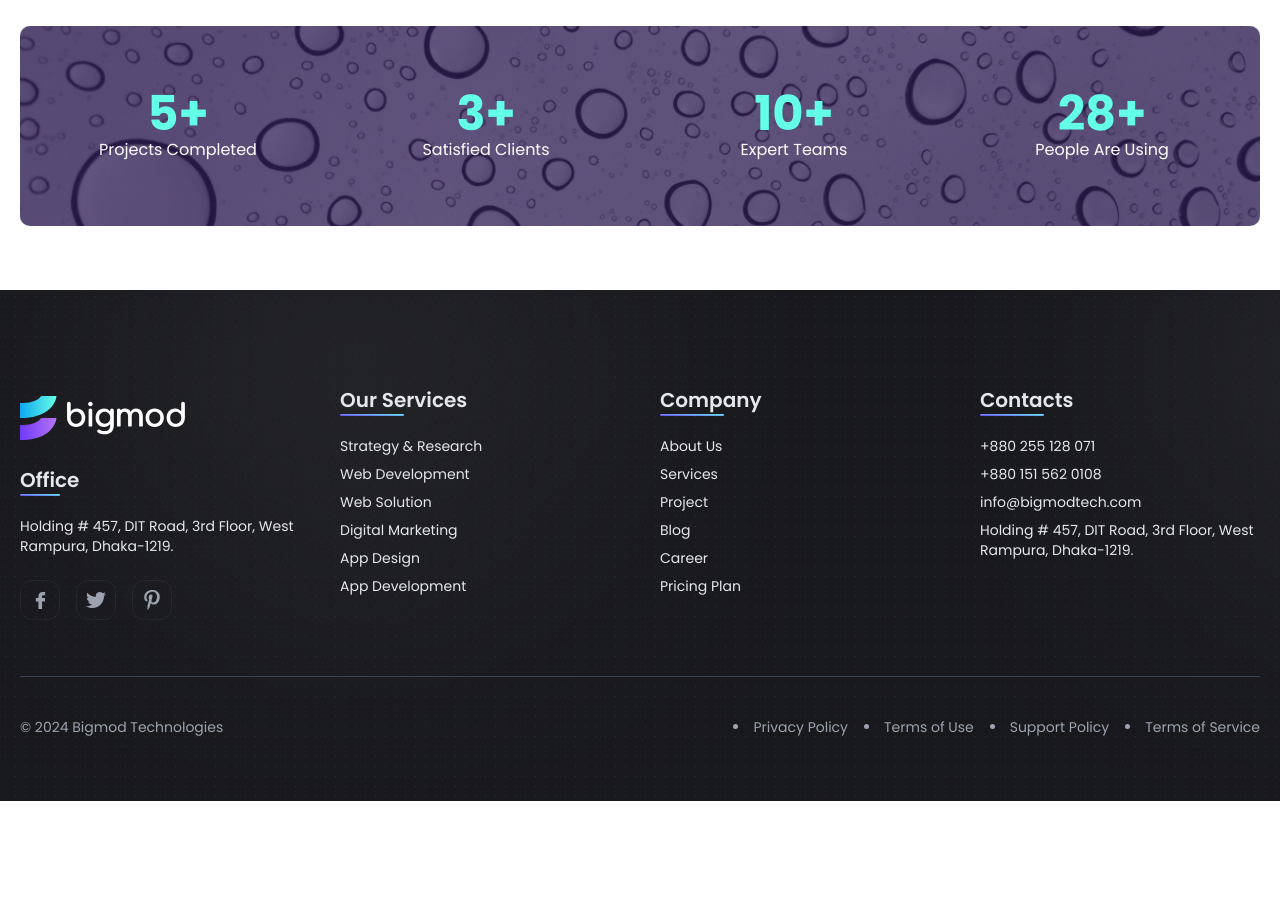
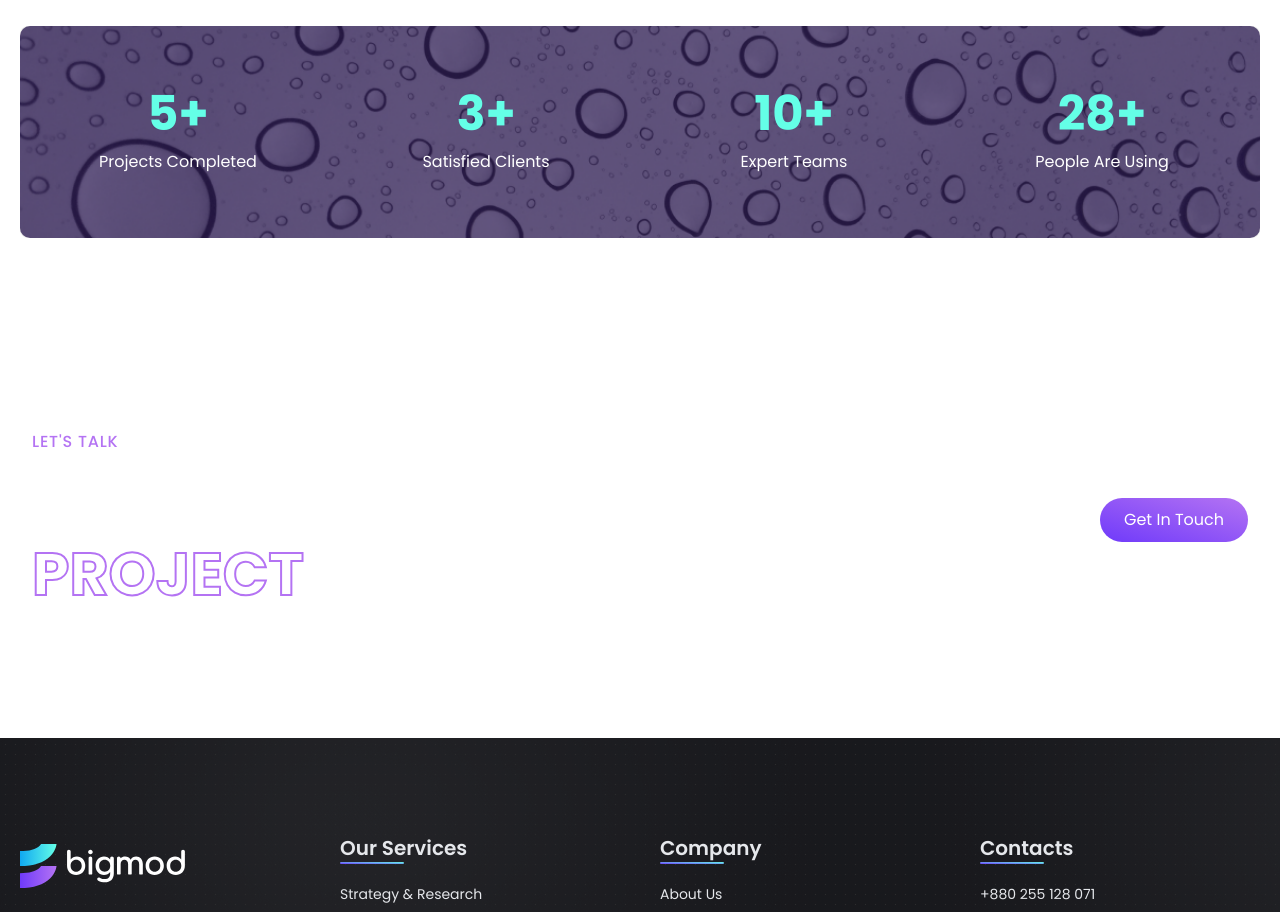
Before and after one commit to sabbirsami/bigmod-portfolio, a Next.js app: page / in a window 1280 px wide. Shown: the part 2360-3272 px from the top of the page. Before the commit the page ends 3161 px from the top, so only its background shows below. Built offline with nearby package versions, Linux system fonts and the light colour scheme.

Commit message:
contact section done

```diff
--- a/src/app/page.tsx
+++ b/src/app/page.tsx
@@ -1,4 +1,5 @@
 import About from "@/components/home/About";
+import Contact from "@/components/home/Contact";
 import Hero from "@/components/home/Hero";
 import Partner from "@/components/home/Partner";
 import Service from "@/components/home/Service";
@@ -10,6 +11,7 @@ export default function Home() {
       <Service />
       <About />
       {/* <Partner /> */}
+      <Contact />
     </div>
   );
 }
--- a/src/components/home/About.tsx
+++ b/src/components/home/About.tsx
@@ -172,25 +172,25 @@ const About: React.FC = () => {
             <p className="text-3xl md:text-5xl font-bold text-primary_two">
               {projectsCompleted}+
             </p>
-            <p className="text-sm md:text-base">Projects Completed</p>
+            <p className="text-sm md:text-base pt-3">Projects Completed</p>
           </div>
           <div>
             <p className="text-3xl md:text-5xl font-bold text-primary_two">
               {satisfiedClients}+
             </p>
-            <p className="text-sm md:text-base">Satisfied Clients</p>
+            <p className="text-sm md:text-base pt-3">Satisfied Clients</p>
           </div>
           <div>
             <p className="text-3xl md:text-5xl font-bold text-primary_two">
               {expertTeams}+
             </p>
-            <p className="text-sm md:text-base">Expert Teams</p>
+            <p className="text-sm md:text-base pt-3">Expert Teams</p>
           </div>
           <div>
             <p className="text-3xl md:text-5xl font-bold text-primary_two">
               {peopleUsing}+
             </p>
-            <p className="text-sm md:text-base">People Are Using</p>
+            <p className="text-sm md:text-base pt-3">People Are Using</p>
           </div>
         </div>
       </div>
--- /dev/null
+++ b/src/components/home/Contact.tsx
@@ -0,0 +1,56 @@
+import contactBg from "@/assets/bg/contact-bg.png";
+
+const Contact = () => {
+  return (
+    <section
+      className=""
+      style={{
+        background: `url('${contactBg.src}')`,
+        backgroundRepeat: "no-repeat",
+        backgroundSize: "cover",
+        backgroundPosition: "center",
+        height: "100%",
+      }}
+    >
+      <div className="container mx-auto py-32 relative px-4 sm:px-6 lg:px-8 ">
+        <div className="md:flex items-center justify-between">
+          <div className=" ">
+            <span className="text-secondary_two text-sm sm:text-base font-medium tracking-wider">
+              LET&#39;S TALK
+            </span>
+
+            <div className="mt-4 space-y-2 sm:space-y-4">
+              <h1 className="text-4xl -mb-2 sm:text-5xl md:text-6xl lg:text-6xl font-bold text-white">
+                ABOUT YOUR NEXT
+              </h1>
+
+              <div className="flex flex-col sm:flex-row items-start sm:items-center gap-2 sm:gap-4">
+                <span
+                  className="text-4xl sm:text-5xl md:text-6xl lg:text-6xl font-bold"
+                  style={{
+                    WebkitTextStroke: "2px #B473F3",
+                    WebkitTextFillColor: "transparent",
+                    textStroke: "2px #B473F3",
+                    color: "transparent",
+                  }}
+                >
+                  PROJECT
+                </span>
+                <span className="text-4xl sm:text-5xl md:text-6xl lg:text-7xl font-bold text-white">
+                  YOUR MIND
+                </span>
+              </div>
+            </div>
+          </div>
+          <div className="mt-6 md:mt-0">
+            <button className="rounded-full py-2.5 px-6 bg-gradient-to-tr from-secondary_one to-secondary_two text-white text-sm sm:text-base transition-colors">
+              Get In Touch
+            </button>
+          </div>
+        </div>
+      </div>
+    </section>
+  );
+};
+
+export default Contact;
```
